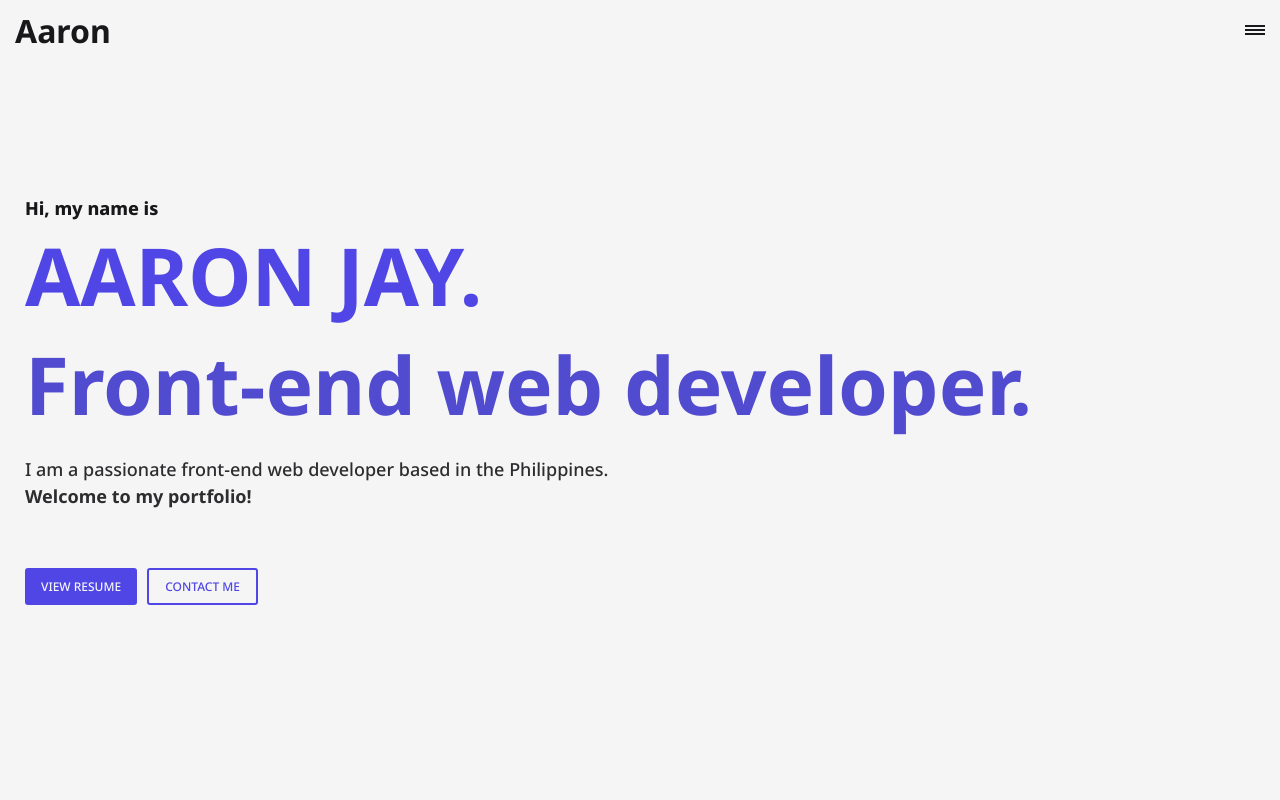
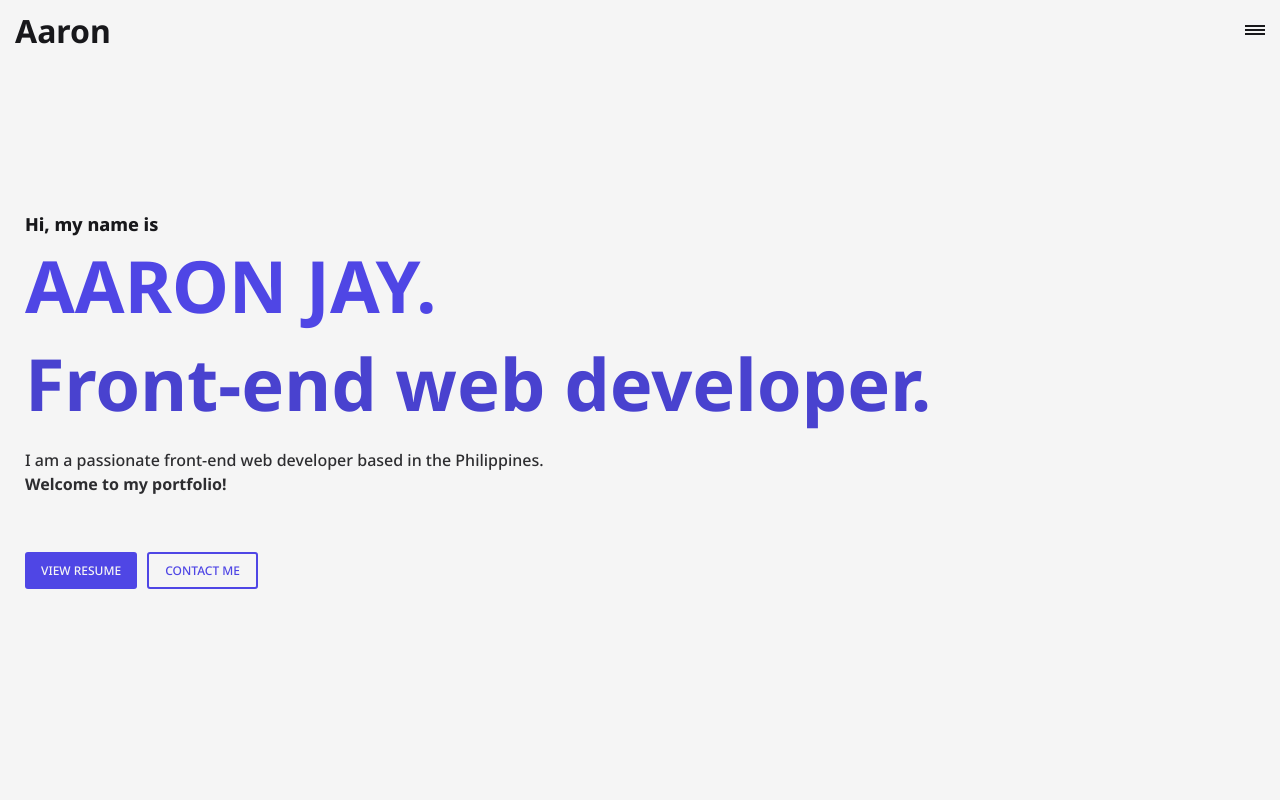
Before and after one commit to shipshapebear/react-portfolio, a React (Create React App) app: page / in a window 1280 px wide. Shown: the top 800 px of the page. Built offline with nearby package versions, Linux system fonts and the light colour scheme.

Commit message:
asdasdsa

```diff
--- a/src/styles/hello.scss
+++ b/src/styles/hello.scss
@@ -42,7 +42,7 @@
 
             & .name {
                 margin: 0;
-                font-size: clamp(40px, 8vw, 80px);
+                font-size: clamp(40px, 8vw, 72px);
                 color: var(--primary);
 
             }
@@ -50,9 +50,9 @@
             & .title {
                 margin: 0;
                 padding: 0;
-                font-size: clamp(40px, 8vw, 80px);
+                font-size: clamp(40px, 8vw, 72px);
                 color: var(--primary-dark);
-                opacity: 95%;
+
 
             }
 
@@ -60,7 +60,7 @@
                 opacity: 90%;
                 font-weight: 500;
                 max-width: 36em;
-                font-size: var(--fz-xl);
+                font-size: var(--fz-lg);
                 text-align: left;
                 line-height: 1.5;
             }
```
